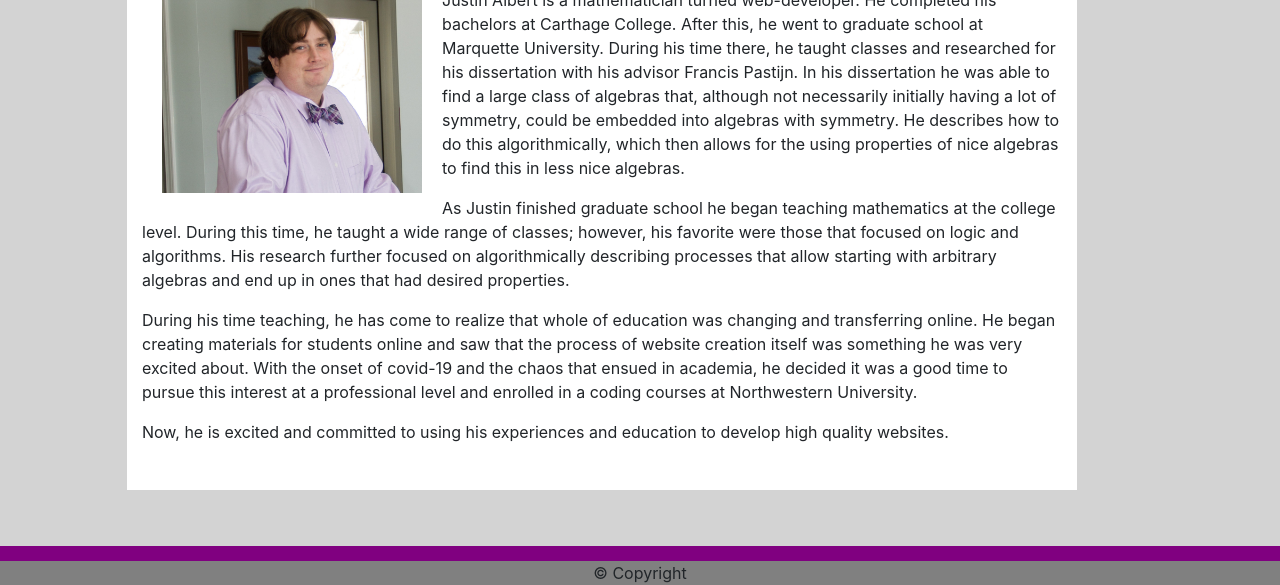
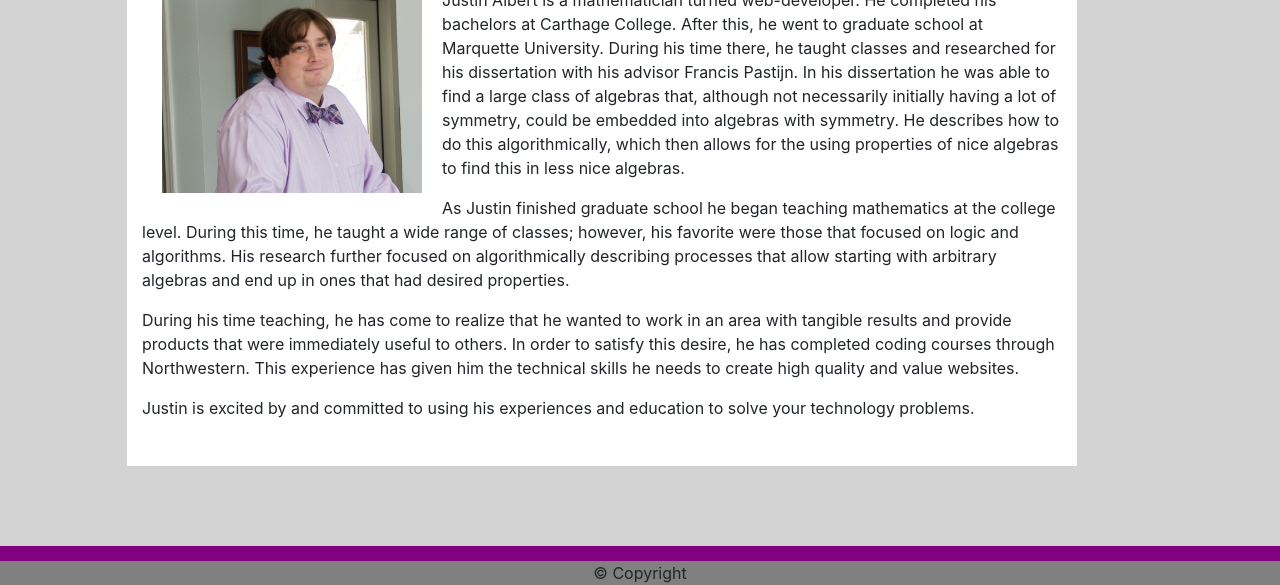
Before and after one commit to jalbert12485/portfolio-server, a website: page public/html/index.html in a window 1280 px wide. Shown: the part 215-800 px from the top of the page. Drawn offline with nearby package versions, Linux system fonts and the light colour scheme; files whose address does not match are found by name.

Commit message:
changed about

```diff
--- a/public/html/index.html
+++ b/public/html/index.html
@@ -63,8 +63,8 @@
 
               <p > Justin Albert is a mathematician turned web-developer.  He completed his bachelors at Carthage College.  After this, he went to graduate school at Marquette University.  During his time there, he taught classes and researched for his dissertation with his advisor Francis Pastijn.  In his dissertation he was able to find a large class of algebras that, although not necessarily initially having a lot of symmetry, could be embedded into algebras with symmetry.  He describes how to do this algorithmically, which then allows for the using properties of nice algebras to find this in less nice algebras.  </p>
               <p >As Justin finished graduate school he began teaching mathematics at the college level.  During this time, he taught a wide range of classes; however, his favorite were those that focused on logic and algorithms.  His research further focused on algorithmically describing processes that allow starting with arbitrary algebras and end up in ones that had desired properties.</p>
-              <p >During his time teaching, he has come to realize that whole of education was changing and transferring online.  He began creating materials for students online and saw that the process of website creation itself was something he was very excited about.  With the onset of covid-19 and the chaos that ensued in academia, he decided it was a good time to pursue this interest at a professional level and enrolled in a coding courses at Northwestern University.</p>
-              <p >Now, he is excited and committed to using his experiences and education to develop high quality websites.</p>
+              <p >During his time teaching, he has come to realize that he wanted to work in an area with tangible results and provide products that were immediately useful to others.  In order to satisfy this desire, he has completed coding courses through Northwestern. This experience has given him the technical skills he needs to create high quality and value websites.</p>
+              <p >Justin is excited by and committed to using his experiences and education to solve your technology problems.</p>
               </section>
             </article>
           </div>
```
